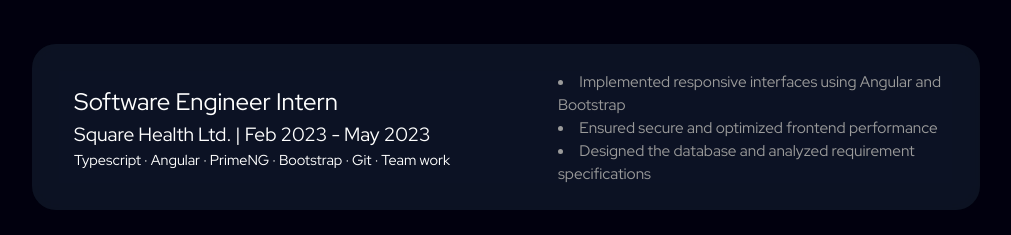
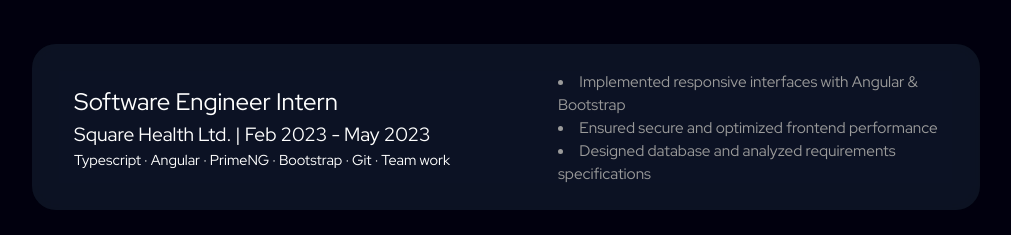
Before and after one commit to aothoi/portfolio, a React (Create React App) app: page / in a window 1280 px wide. Shown: the part 775-1010 px from the top of the page, without its empty margins (134-1145 px from the left). Built offline with nearby package versions, Linux system fonts and the light colour scheme.

Commit message:
Update About.js

```diff
--- a/src/about/About.js
+++ b/src/about/About.js
@@ -13,9 +13,9 @@
             <p className="skills">Typescript · Angular · PrimeNG · Bootstrap · Git · Team work</p>
           </div>
           <p className="body">
-            <li>Implemented responsive interfaces using Angular and Bootstrap</li>
+            <li>Implemented responsive interfaces with Angular & Bootstrap</li>
             <li>Ensured secure and optimized frontend performance</li>
-            <li>Designed the database and analyzed requirement specifications</li>
+            <li>Designed database and analyzed requirements specifications</li>
           </p>
         </div>
 
```
